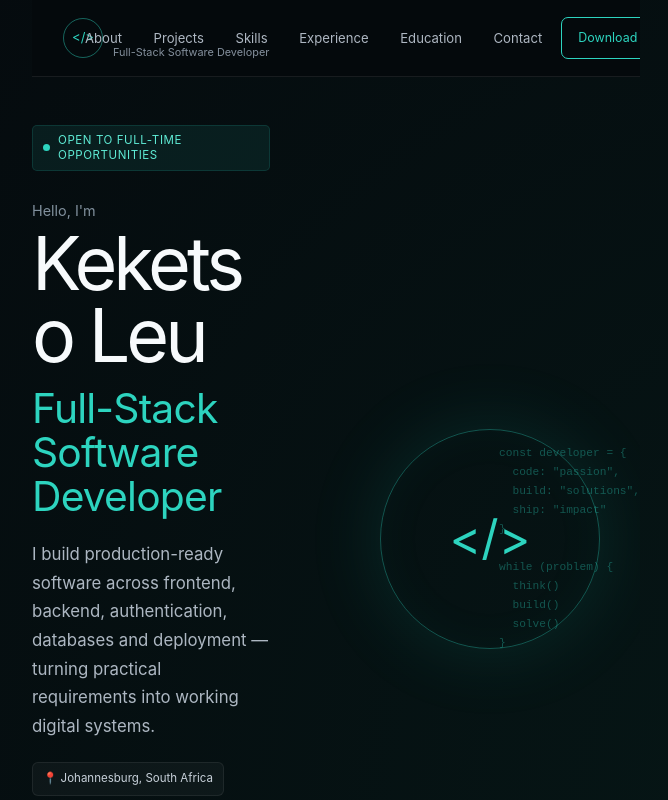
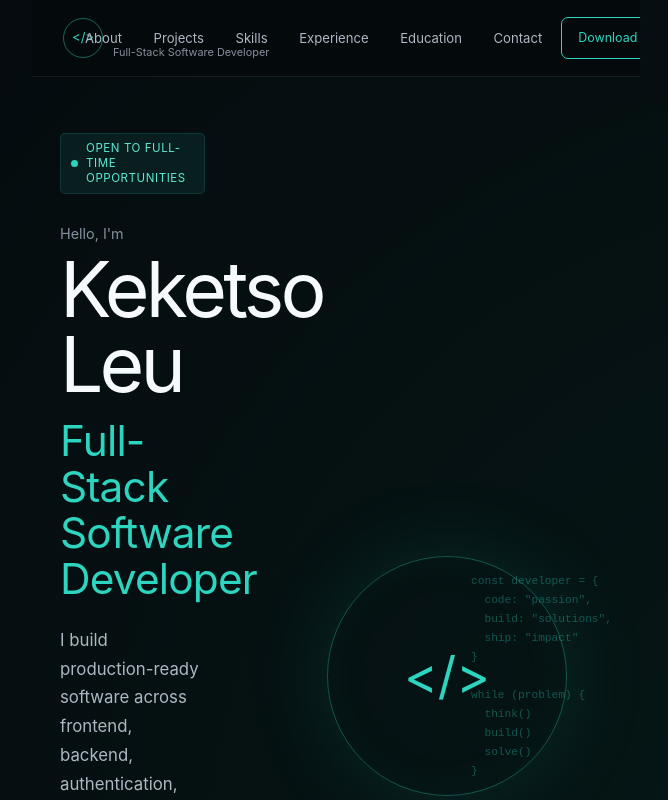
Before and after one commit to keketsoleu25/recruiter-magnet, a Vue app: page / in a window 1280 px wide. Shown: the top 800 px of the page, without its empty margins (0-668 px from the left). Built offline with nearby package versions, Linux system fonts and the light colour scheme; the HTML template or start-up script is replaced by a standard one.

Commit message:
style: rebalance hero for intermediate screens

```diff
--- a/src/components/HeroSection.vue
+++ b/src/components/HeroSection.vue
@@ -82,9 +82,9 @@ while (problem) {
 <style scoped>
 .hero {
   width: 100%;
-  max-width: 1180px;
+  max-width: 1240px;
   margin-inline: auto;
-  padding: 64px 16px 44px;
+  padding: 64px 16px 52px;
 
   display: grid;
   grid-template-columns: minmax(0, 1fr);
@@ -93,6 +93,7 @@ while (problem) {
 
 .hero-content {
   min-width: 0;
+  max-width: 760px;
 }
 
 .status {
@@ -125,7 +126,7 @@ while (problem) {
 }
 
 .eyebrow {
-  margin: 28px 0 6px;
+  margin: 28px 0 7px;
   color: #81909d;
   font-size: 0.9rem;
 }
@@ -133,28 +134,29 @@ while (problem) {
 h1 {
   margin: 0;
   color: #f7fafc;
-  font-size: clamp(2.55rem, 14vw, 4.6rem);
+  font-size: clamp(2.7rem, 11vw, 4.8rem);
   line-height: 0.98;
-  letter-spacing: -0.055em;
-  overflow-wrap: anywhere;
+  letter-spacing: -0.05em;
+  text-wrap: balance;
 }
 
 h2 {
-  max-width: 760px;
-  margin: 14px 0 0;
+  max-width: 720px;
+  margin: 16px 0 0;
   color: #2dd4bf;
-  font-size: clamp(1.45rem, 7vw, 2.55rem);
+  font-size: clamp(1.55rem, 6.5vw, 2.65rem);
   line-height: 1.08;
   letter-spacing: -0.02em;
+  text-wrap: balance;
 }
 
 .intro {
-  max-width: 650px;
-  margin: 22px 0;
+  max-width: 660px;
+  margin: 24px 0;
 
   color: #adb7c2;
   font-size: 0.98rem;
-  line-height: 1.7;
+  line-height: 1.72;
 }
 
 .availability {
@@ -180,7 +182,7 @@ h2 {
   display: grid;
   grid-template-columns: 1fr;
   gap: 10px;
-  margin-top: 26px;
+  margin-top: 28px;
 }
 
 .actions a {
@@ -221,7 +223,11 @@ h2 {
 
 @media (min-width: 768px) {
   .hero {
-    padding: 80px 24px 56px;
+    padding: 84px 28px 64px;
+  }
+
+  .hero-content {
+    max-width: 820px;
   }
 
   .status {
@@ -233,25 +239,34 @@ h2 {
   }
 }
 
-@media (min-width: 900px) {
+/*
+ * The decorative code visual only joins once there is enough horizontal room.
+ * This prevents the text column becoming unnaturally narrow on laptops,
+ * zoomed browsers and intermediate monitor widths.
+ */
+@media (min-width: 1180px) {
   .hero {
-    min-height: 560px;
-    grid-template-columns: minmax(0, 1.15fr) minmax(300px, 0.85fr);
+    min-height: 590px;
+    grid-template-columns: minmax(0, 1.12fr) minmax(330px, 0.88fr);
     align-items: center;
-    gap: clamp(40px, 6vw, 70px);
-    padding-top: 48px;
-    padding-bottom: 48px;
+    gap: clamp(56px, 6vw, 88px);
+    padding-top: 56px;
+    padding-bottom: 56px;
+  }
+
+  .hero-content {
+    max-width: 700px;
   }
 
   .hero-visual {
     position: relative;
-    min-height: 350px;
+    min-height: 380px;
     display: grid;
     place-items: center;
   }
 
   .code-orbit {
-    width: min(220px, 80%);
+    width: 240px;
     aspect-ratio: 1;
     display: grid;
     place-items: center;
@@ -259,19 +274,19 @@ h2 {
     border: 1px solid rgba(45, 212, 191, 0.35);
     border-radius: 50%;
     box-shadow:
-      0 0 80px rgba(45, 212, 191, 0.12),
+      0 0 90px rgba(45, 212, 191, 0.12),
       inset 0 0 50px rgba(45, 212, 191, 0.04);
   }
 
   .code-orbit span {
     color: #2dd4bf;
-    font-size: 3rem;
+    font-size: 3.2rem;
   }
 
   pre {
     position: absolute;
     right: 0;
-    top: 80px;
+    top: 86px;
     max-width: 100%;
     overflow: hidden;
 
@@ -282,7 +297,7 @@ h2 {
   }
 }
 
-@media (min-width: 1228px) {
+@media (min-width: 1296px) {
   .hero {
     padding-inline: 0;
   }
```
